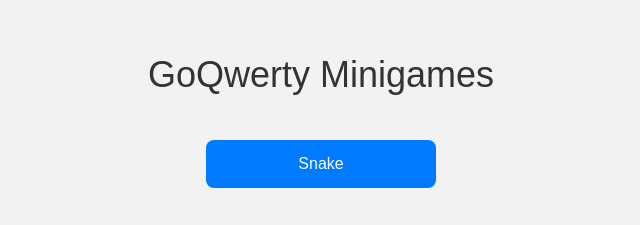
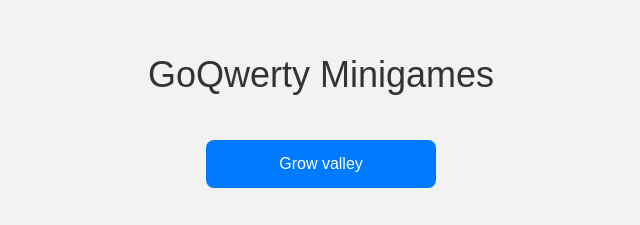
Before and after one commit to yairDavidson/GoQwerty, a plain HTML site: page index.html in a window 1280 px wide. Shown: the part 152-377 px from the top of the page, 319-959 px from the left. Drawn offline with Linux system fonts and the light colour scheme.

Commit message:
Update index.html with new button for Grow Valley

```diff
--- a/index.html
+++ b/index.html
@@ -49,7 +49,7 @@
 <body>
     <h1 class="main-title">GoQwerty Minigames</h1>
 
-    <a class="button" href="https://yairdavidson.github.io/GoQwerty/snake">Snake</a>
+    <a class="button" href="https://yairdavidson.github.io/GoQwerty/code%20stuff/">Grow valley</a>
 
     <a class="button" href="https://yairdavidson.github.io/GoQwerty/tictactoe">Tic Tac Toe</a>
 
```
